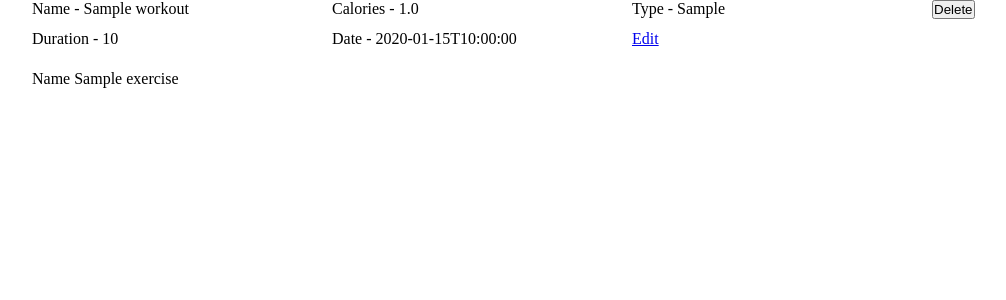
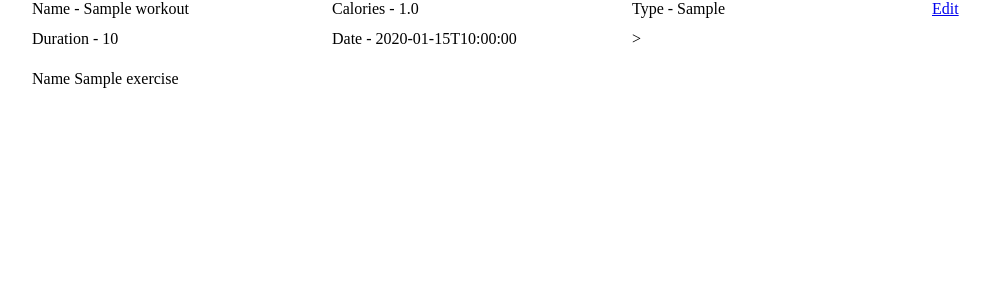
Before and after one commit to DavidPurtseladze/Fitness, a Flask app: page / in a window 1280 px wide. Shown: the top 300 px of the page, without its empty margins (138-1144 px from the left). Run offline with Flask 3, Linux system fonts and the light colour scheme; tables that the repository leaves empty hold one stand-in row (values such as "Sample post").

Commit message:
workoutis washla da ganaxleba html davlinke da comentarad shevinaxe

```diff
--- a/templates/index.html
+++ b/templates/index.html
@@ -15,11 +15,11 @@
                 <div class="name">
                     <p>Name - {{ workout.name }}</p>
                 </div>
-            <form action="/api/Workout/{{ workout.id }}" method="POST">
+           <!-- <form action="/api/Workout/{{ workout.id }}" method="POST">
         <input type="hidden" name="_method" value="DELETE">
-        <input type="submit" value="Delete">
-    </form>
-    <a href="/edit/{{ workout.id }}">Edit</a>
+        <input type="submit" value="Delete"
+    </form>-->
+    <a href="/edit/{{ workout.id }}">Edit</a>>
                 <div class="calories">
                     <p>Calories - {{ workout.calories_burned }}</p>
                 </div>
```
